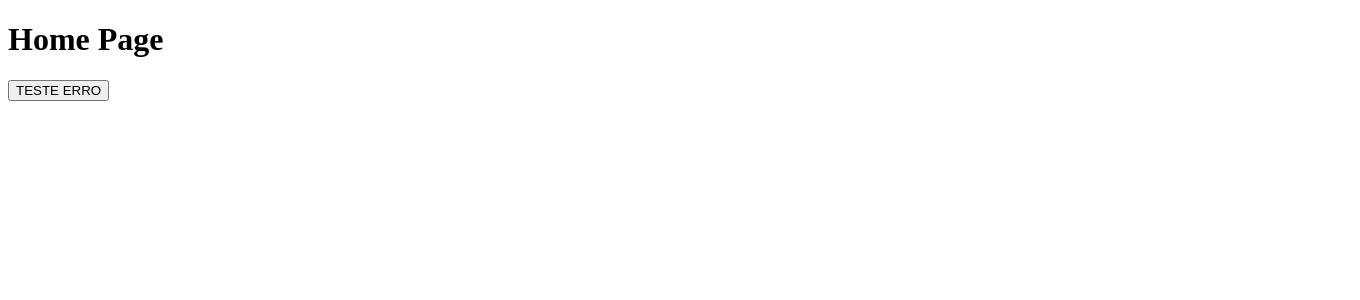
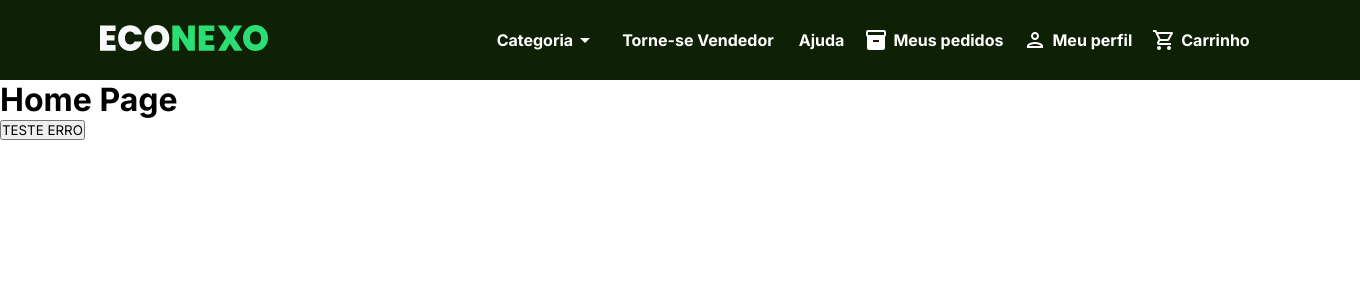
Before and after one commit to LipeSou/ecoPlace, a React (Create React App) app: page / in a window 1280 px wide. Shown: the top 300 px of the page, 1360 px wide, since content can reach past the window. Built offline with nearby package versions, Linux system fonts and the light colour scheme.

Commit message:
header quase pronto

```diff
--- a/public/index.html
+++ b/public/index.html
@@ -25,6 +25,9 @@
       Learn how to configure a non-root public URL by running `npm run build`.
     -->
     <title>React App</title>
+    <link rel="preconnect" href="https://fonts.googleapis.com">
+    <link rel="preconnect" href="https://fonts.gstatic.com" crossorigin>
+    <link href="https://fonts.googleapis.com/css2?family=Inter:wght@400;700&display=swap" rel="stylesheet">
   </head>
   <body>
     <noscript>You need to enable JavaScript to run this app.</noscript>
--- a/src/App.js
+++ b/src/App.js
@@ -1,11 +1,15 @@
+import React from 'react';
 import Router from './routes/Router';
-
+import Header from './components/header/Header';
+import { GlobalStyles } from './components/GlobalStyles'
 
 const App = () => {
   return (
-    <div>
-      <Router />
-    </div>
+      <div>
+        <GlobalStyles />
+        <Header />
+        <Router />
+      </div>
   );
 }
 
--- /dev/null
+++ b/src/components/GlobalStyles.js
@@ -0,0 +1,9 @@
+import { createGlobalStyle } from "styled-components";
+
+export const GlobalStyles = createGlobalStyle`
+    *{
+        font-family: 'Inter', sans-serif;
+        margin:0  ;
+        padding: 0;
+    }
+`
--- /dev/null
+++ b/src/components/header/Header.js
@@ -0,0 +1,59 @@
+import React from "react"
+import ArrowDropDownIcon from '@mui/icons-material/ArrowDropDown';
+import PersonOutlinedIcon from '@mui/icons-material/PersonOutlined';
+import ShoppingCartOutlinedIcon from '@mui/icons-material/ShoppingCartOutlined';
+import logo from "../../assets/img/logo.svg"
+import
+{
+    StyledUl,
+    HeaderContainer,
+    StyledLi,
+    StyledA,
+    InventoryStyled
+} from "./styled"
+
+
+
+
+const Header = () => {
+
+    return (
+        <HeaderContainer>
+            <div>
+                <img src={logo}/>
+            </div>
+            <StyledUl>
+                <StyledLi>
+                    Categoria
+                    <ArrowDropDownIcon/>
+                </StyledLi>
+
+                <StyledLi>
+                    <StyledA href="#"> Torne-se Vendedor </StyledA>
+                </StyledLi>
+
+                <StyledLi>
+                    <StyledA href="#"> Ajuda</StyledA>
+                </StyledLi>
+
+                <StyledLi>
+                    <InventoryStyled/>
+                    <StyledA href="#">Meus pedidos</StyledA>
+                </StyledLi>
+
+                <StyledLi>
+                    <PersonOutlinedIcon/>
+                    <StyledA href="#">Meu perfil</StyledA>
+                </StyledLi>
+
+                <StyledLi>
+                    <ShoppingCartOutlinedIcon/>
+                    <StyledA href="#">Carrinho</StyledA>
+                </StyledLi>
+            </StyledUl>
+        </HeaderContainer>
+      );
+    };
+
+
+    export default Header
--- /dev/null
+++ b/src/components/header/styled.js
@@ -0,0 +1,48 @@
+import styled from "styled-components";
+import Inventory from '@mui/icons-material/Inventory';
+
+
+export const HeaderContainer= styled.ul`
+    display:flex;
+    align-items:center;
+    justify-content:space-between;
+    padding: 0 100px;
+    height: 80px;
+    width: 90.6vw;
+    background-color: #0F2105;
+`
+
+export const StyledUl = styled.ul`
+    display: flex;
+    justify-content: space-around;
+    list-style-type: none;
+    margin: 0;
+    padding: 0;
+`;
+
+export const StyledLi = styled.li`
+    display:flex;
+    align-items: center;
+    float: left;
+    margin: 10px;
+    text-decoration: none;
+    color: white;
+    font-family: 'Inter';
+    font-style: normal;
+    font-weight: 700;
+    font-size: 16px;
+    line-height: 24px;
+`;
+
+export const StyledA = styled.a`
+    margin-left: 5px;
+    text-align: center;
+    text-decoration: none;
+    color: black;
+    color:white;
+`;
+
+export const InventoryStyled = styled(Inventory)`
+width: 150px;
+height: 22px;
+`
--- a/src/pages/checkoutPage/CheckoutPage.js
+++ b/src/pages/checkoutPage/CheckoutPage.js
@@ -1,4 +1,4 @@
-import react from "react"
+import React from "react"
 
 const checkoutPage = () => {
     return (
--- a/src/pages/errorPage/ErrorPage.js
+++ b/src/pages/errorPage/ErrorPage.js
@@ -1,4 +1,4 @@
-import react from "react"
+import React from "react"
 
 const ErrorPage = () => {
     return (
--- a/src/pages/homePage/HomePage.js
+++ b/src/pages/homePage/HomePage.js
@@ -1,4 +1,4 @@
-import react from "react"
+import React from "react"
 import { useNavigate  } from "react-router-dom";
 import {goToErrorPage} from "../../routes/cordinator"
 
--- a/src/pages/productPage/ProductPage.js
+++ b/src/pages/productPage/ProductPage.js
@@ -1,4 +1,4 @@
-import react from "react"
+import React from "react"
 
 const productPage = () => {
     return (
--- a/src/pages/productsListPage/ProductsListPage.js
+++ b/src/pages/productsListPage/ProductsListPage.js
@@ -1,4 +1,4 @@
-import react from "react"
+import React from "react"
 
 const productListPage = () => {
     return (
```
Also changed, not shown: package.json (+9 -0 lines), .eslintrc.js (added), src/assets/img/logo.svg (added), 1 other file (tests, documents, lock files or other folders).
